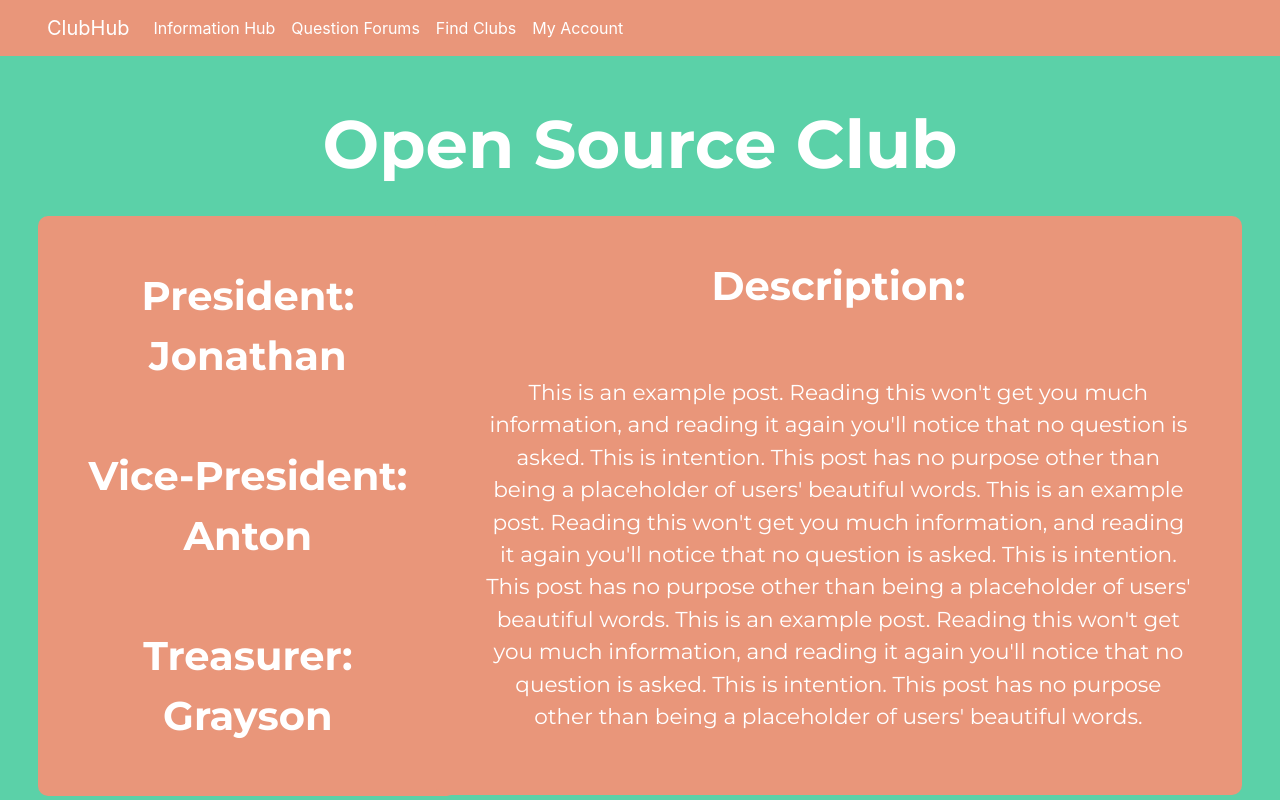
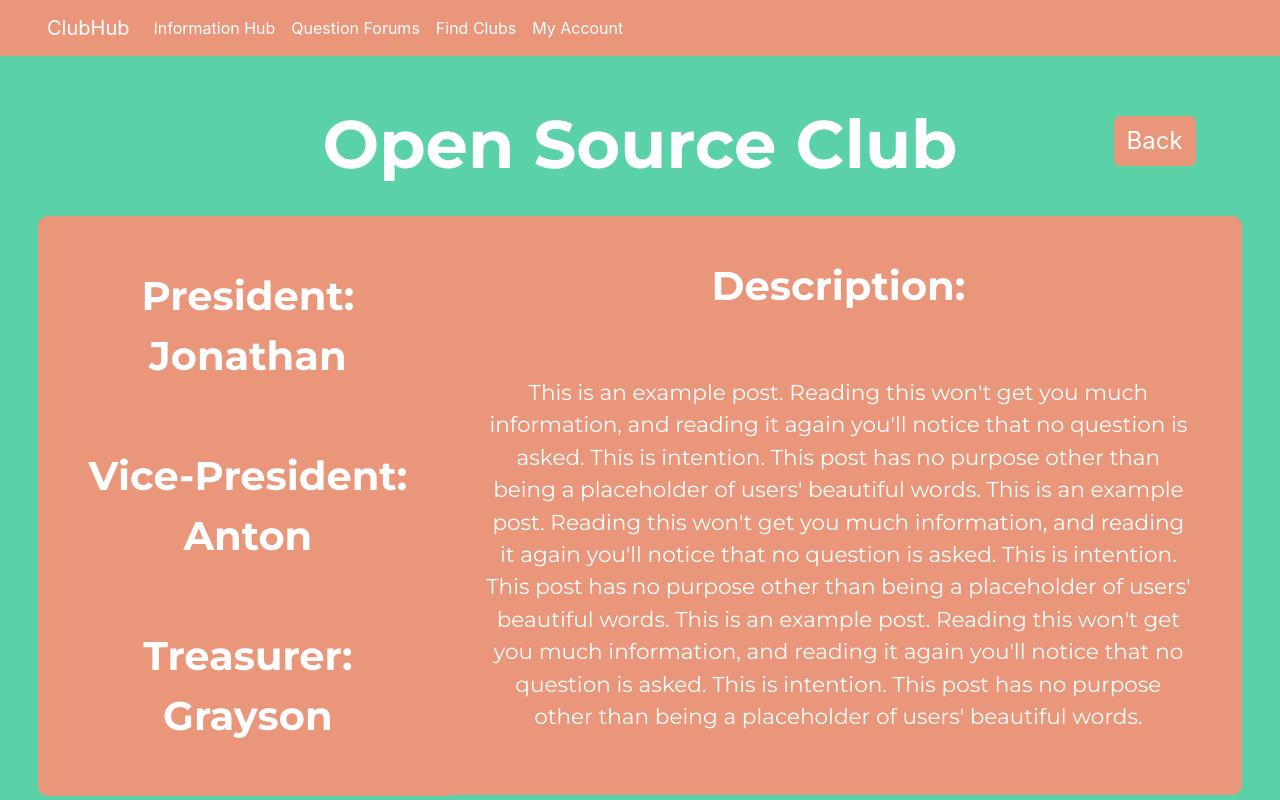
Before and after one commit to WilsonGoins/ClubHub, a React (Create React App) app in the folder React/clubhub/: page /clubfinder in a window 1280 px wide. Both pictures are taken after a click on the button "Open Source Club". Built offline with nearby package versions, Linux system fonts and the light colour scheme.

Commit message:
Added back functionality many places

```diff
--- a/React/clubhub/src/ClubFinder/ClubFinder.css
+++ b/React/clubhub/src/ClubFinder/ClubFinder.css
@@ -13,6 +13,13 @@
     font-size: 120%;
     font-weight: bold;
     color: white;
+}
+
+.CF-create-btn {
+    position: absolute;
+    top: 14.5%;
+    left: 87%;
+    font-size: 150%;
 }
 
 .CF-clubs-container {
--- a/React/clubhub/src/ClubFinder/ClubFinder.js
+++ b/React/clubhub/src/ClubFinder/ClubFinder.js
@@ -20,6 +20,11 @@ const ClubFinder = () => {
         backgroundColor: '#A0FFDD',
         borderColor: '#A0FFDD',
         color: '#E9967A'
+    }
+    const navItemStyles2 = {
+        backgroundColor: '#E9967A',
+        borderColor: '#E9967A',
+        color: '#FFFFFF'
     }
 
     return(
@@ -55,6 +60,11 @@ const ClubFinder = () => {
 
             {isSelected && (
                 <>
+                    <button className="CF-create-btn btn btn-outline-success NVB-text-color" style={navItemStyles2}
+                    onClick={() => {setIsSelected(false)}}>
+                        Back
+                    </button>
+
                     <div className="CF-title-container">
                         <div className="CF-title-text">
                             {selectedClub}
--- a/React/clubhub/src/CreatePost/CreatePost.js
+++ b/React/clubhub/src/CreatePost/CreatePost.js
@@ -30,7 +30,7 @@ const CreatePost = () => {
                 console.error("Not logged in.")
             }
         })
-
+        navigate("/home")
         return null;
     }
 
--- a/React/clubhub/src/NewClubInfo/NewClubInfo.js
+++ b/React/clubhub/src/NewClubInfo/NewClubInfo.js
@@ -33,6 +33,8 @@ const NewClubInfo = () => {
 
     const CreateClub = () => {
         // TODO: write to backend
+
+        navigate("/home")
     }
 
     useEffect(() => {
```
